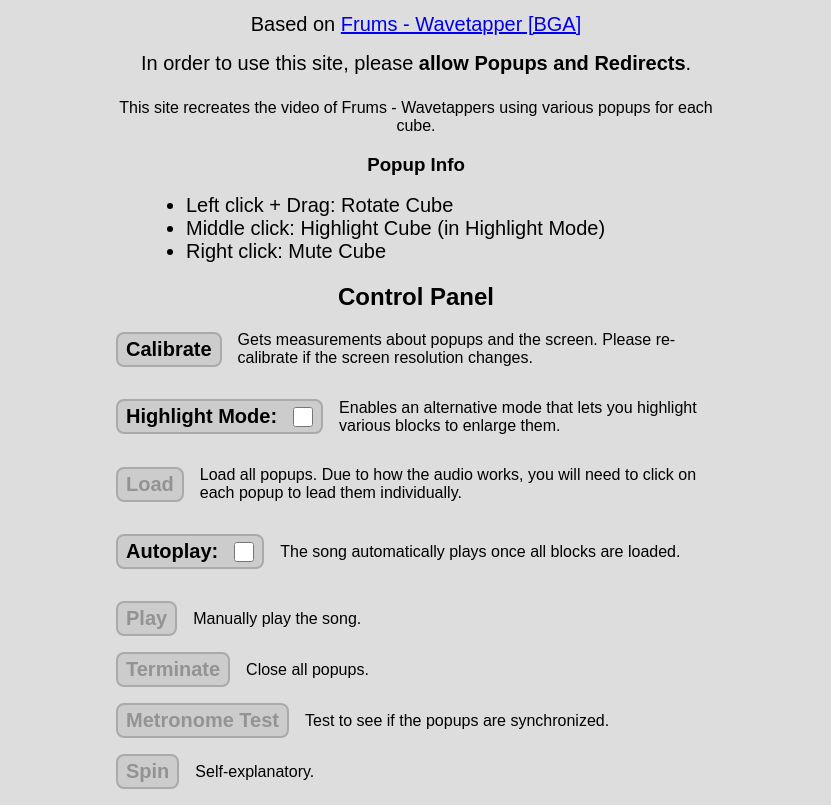
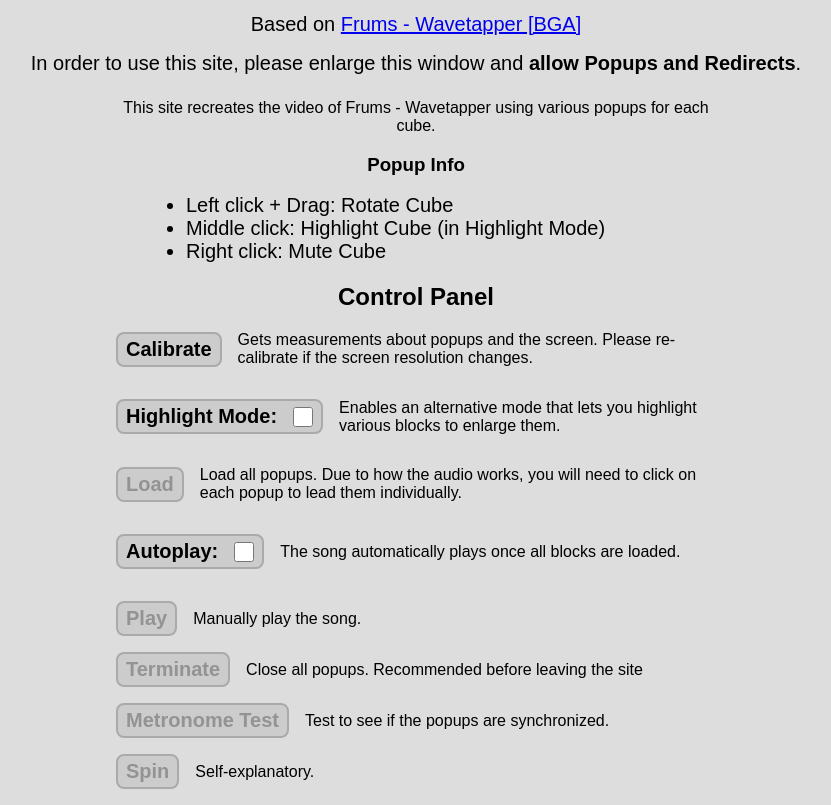
Before and after one commit to Lemonz-13223/Wavetapper, a plain HTML site: page index.html in a window 1280 px wide. Shown: the part 389-1194 px from the top of the page, without its empty margins (224-1055 px from the left). Drawn offline with Linux system fonts and the light colour scheme; a web font is replaced by a local one.

Commit message:
Text change

```diff
--- a/index.html
+++ b/index.html
@@ -26,11 +26,11 @@
             <h1>Frums - Wavetapper</h1>
             <h2>Web Interactive MV</h2>
             <p>Based on <a href="https://www.youtube.com/watch?v=-lRPEny5jug">Frums - Wavetapper [BGA]</a></p>
-            <p>In order to use this site, please <b>allow Popups and Redirects</b>.</p>
+            <p>In order to use this site, please enlarge this window and <b>allow Popups and Redirects</b>.</p>
         </section>
     </header>
     <main>
-        <p>This site recreates the video of Frums - Wavetappers using various popups for each cube. </p>
+        <p>This site recreates the video of Frums - Wavetapper using various popups for each cube. </p>
         <section>
             <h3>Popup Info</h3>
             <ul>
@@ -72,7 +72,7 @@
             </div>
             <div>
                 <button id="terminate" onclick="Blocks.terminate()" disabled>Terminate</button>
-                <label for="terminate">Close all popups.</label>
+                <label for="terminate">Close all popups. Recommended before leaving the site</label>
             </div>
             <div>
                 <button id="tick" onclick="Blocks.tick()" disabled>Metronome Test</button>
```
